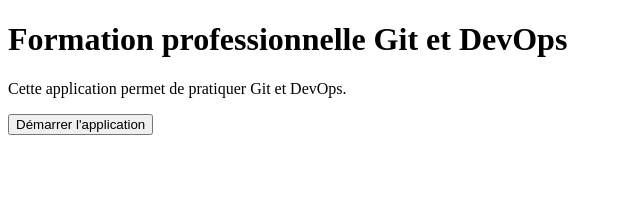
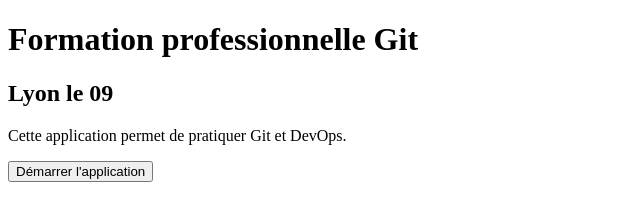
Before and after one commit to errital/devops, a plain HTML site: page index.html in a window 1280 px wide. Shown: the whole page, without its empty margins (0-640 px from the left). Drawn offline with Linux system fonts and the light colour scheme.

Commit message:
Add feature

```diff
--- a/index.html
+++ b/index.html
@@ -9,8 +9,8 @@
 <body>
 
 
-   <h1>Formation professionnelle Git et DevOps</h1>
-
+   <h1>Formation professionnelle Git </h1>
+    <h2>Lyon le 09</h2>
 
 <p>
     Cette application permet de pratiquer Git et DevOps.
--- a/script.js
+++ b/script.js
@@ -3,4 +3,6 @@
 
 button.addEventListener("click", () => {
     alert("Bienvenue dans le monde DevOps !");
+
+
 });
```
